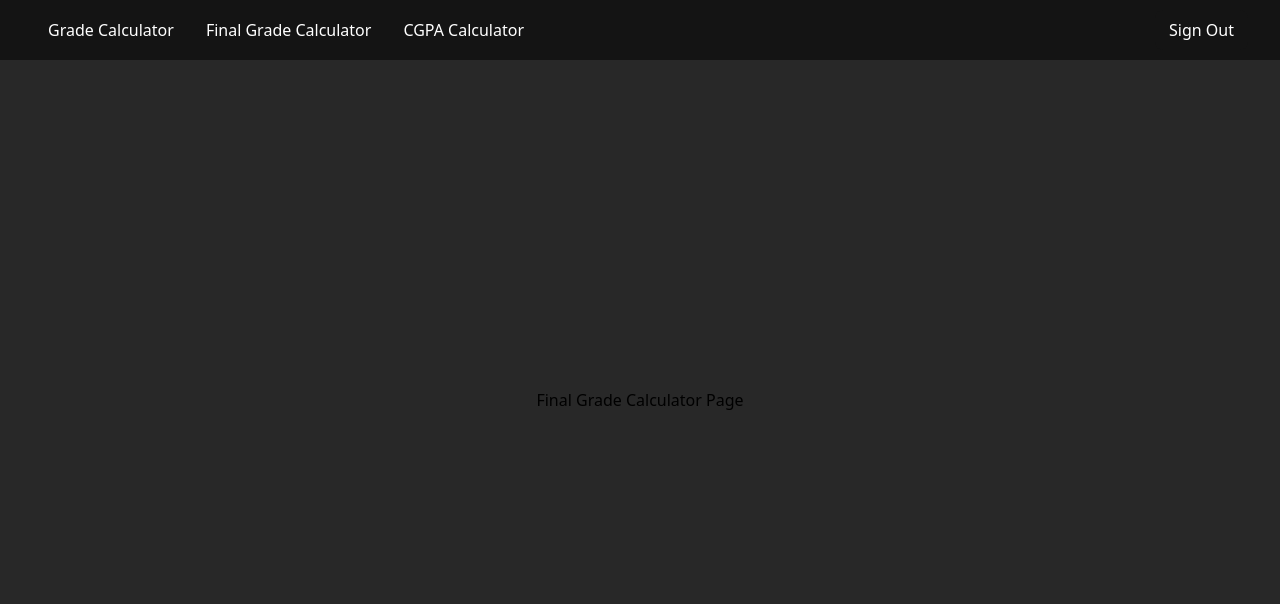
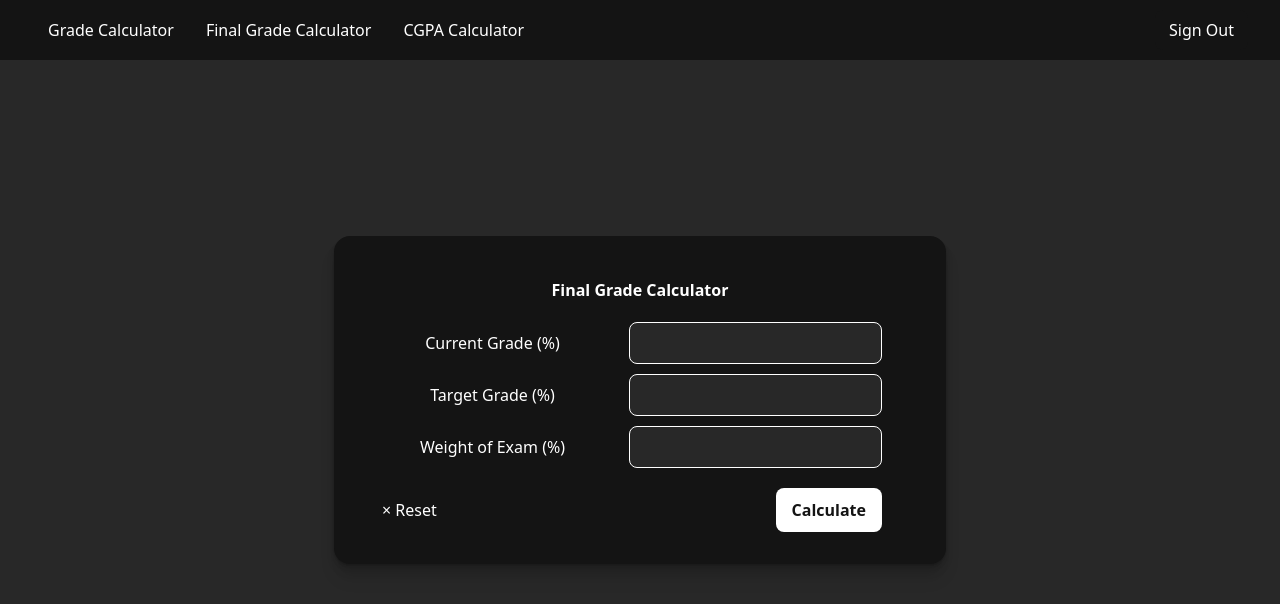
Before and after one commit to KevinKhuu27/azure, a React app in the folder frontend/: page /finalGradeCalculator in a window 1280 px wide. Shown: the top 604 px of the page. Built offline with nearby package versions, Linux system fonts and the light colour scheme; the HTML template or start-up script is replaced by a standard one.

Commit message:
Added final grade calculator feature

```diff
--- a/frontend/src/AuthPage.css
+++ b/frontend/src/AuthPage.css
@@ -9,7 +9,12 @@ body {
 .auth-form {
   padding: 2rem;
   border-radius: 1rem;
-  box-shadow: 0 10px 15px -3px rgba(0,0,0,0.1), 0 4px 6px -2px rgba(0,0,0,0.05);
+  box-shadow:
+    0 1px 1px rgba(0, 0, 0, 0.08),
+    0 2px 2px rgba(0, 0, 0, 0.08),
+    0 4px 4px rgba(0, 0, 0, 0.08),
+    0 8px 8px rgba(0, 0, 0, 0.08),
+    0 16px 16px rgba(0, 0, 0, 0.08);
   width: 100%;
   max-width: 28rem;
   background-color: #141414;
--- a/frontend/src/Calculator.css
+++ b/frontend/src/Calculator.css
@@ -4,8 +4,15 @@
   background: #fff;
   padding: 2rem;
   border-radius: 1rem;
-  box-shadow: 0 10px 25px rgba(0,0,0,0.08);
+  box-shadow:
+    0 1px 1px rgba(0, 0, 0, 0.08),
+    0 2px 2px rgba(0, 0, 0, 0.08),
+    0 4px 4px rgba(0, 0, 0, 0.08),
+    0 8px 8px rgba(0, 0, 0, 0.08),
+    0 16px 16px rgba(0, 0, 0, 0.08);
+  background: white;
   background-color: #141414;
+  color: white;
 }
 
 .calculator-header {
@@ -25,7 +32,7 @@
   margin-bottom: 10px;
 }
 
-.calculator-row input {
+input {
   padding: 8px 10px;
   border-radius: 8px;
   border: 1px solid white;
@@ -90,3 +97,20 @@
   font-size: 1.2rem;
   color: white;
 }
+
+.final-calculator-row {
+  display: grid;
+  grid-template-columns: 1fr 1fr;
+  padding-right: 32px;
+  gap: 10px;
+  margin-bottom: 10px;
+  align-items: center;
+}
+
+.final-calculator-header {
+  font-weight: bold;
+  margin-top: 10px;
+  margin-bottom: 10px;
+  padding-bottom: 10px;
+  color: white;
+}
--- a/frontend/src/pages/FinalGradeCalculator.jsx
+++ b/frontend/src/pages/FinalGradeCalculator.jsx
@@ -2,9 +2,59 @@ import React, { useState } from 'react';
 import '../Calculator.css';
 
 export default function FinalGradeCalculator() {
+    const [currentGrade, setCurrentGrade] = useState("");
+    const [targetGrade, setTargetGrade] = useState("");
+    const [finalExamWeight, setFinalExamWeight] = useState("");
+    const [result, setResult] = useState(null);
+
+    const calculateRequired = () => {
+        if (!currentGrade || !targetGrade || !finalExamWeight) {
+            alert("Please enter all fields.");
+            return;
+        }
+
+        const current = parseFloat(currentGrade) / 100;
+        const target = parseFloat(targetGrade) / 100;
+        const weight = parseFloat(finalExamWeight) / 100;
+        setResult((((target - current * (1 - weight)) / weight) * 100).toFixed(2));
+    };
+
+    const clear = () => {
+        setCurrentGrade("");
+        setTargetGrade("");
+        setFinalExamWeight("");
+        setResult(null);
+    };
+
     return (
-        <div>
-            Final Grade Calculator Page
+        <div className="calculator-container">
+            <div className='final-calculator-header'>Final Grade Calculator</div>
+
+            <div className='final-calculator-row'>
+                <div>Current Grade (%)</div>
+                <input type="text" value={currentGrade} onChange={(e) => setCurrentGrade(e.target.value)} />
+            </div>
+
+            <div className='final-calculator-row'>
+                <div>Target Grade (%)</div>
+                <input type="text" value={targetGrade} onChange={(e) => setTargetGrade(e.target.value)} />
+            </div>
+
+            <div className='final-calculator-row'>
+                <div>Weight of Exam (%)</div>
+                <input type="text" value={finalExamWeight} onChange={(e) => setFinalExamWeight(e.target.value)} />
+            </div>
+
+            <div className="calculator-actions">
+                <button onClick={clear}>× Reset </button>
+                <button onClick={calculateRequired}>Calculate</button>
+            </div>
+
+            {result && (
+                <div className="calculator-result">
+                Required Final Exam Grade: <strong>{result}%</strong>
+                </div>
+            )}
         </div>
     );
 }
--- a/frontend/src/pages/Login.jsx
+++ b/frontend/src/pages/Login.jsx
@@ -21,7 +21,6 @@ export default function Login() {
 
       const data = await response.json();
       if (response.ok) {
-        alert(data.message);
         navigate("/gradeCalculator");
       } else {
         alert(data.message || "Login failed");
@@ -40,7 +39,7 @@ export default function Login() {
         <input
           className="auth-input"
           type="email"
-          placeholder="Your email"
+          placeholder="Enter your email"
           value={email}
           onChange={(e) => setEmail(e.target.value)}
           required
```
